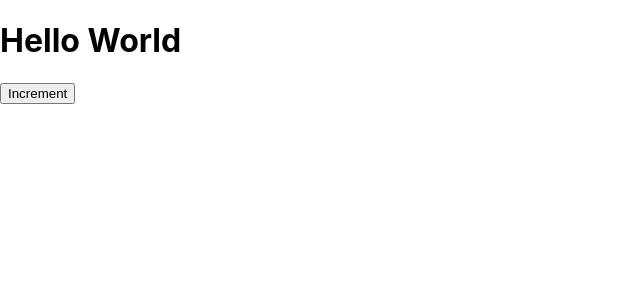
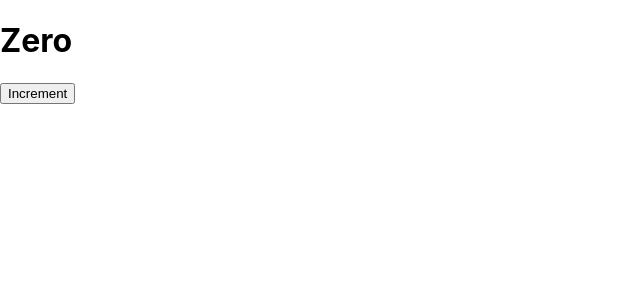
Before and after one commit to lgorniak/react-counter-class-typescript, a React (Create React App) app: page / in a window 1280 px wide. Shown: the top 300 px of the page, without its empty margins (0-640 px from the left). Built offline with nearby package versions, Linux system fonts and the light colour scheme.

Commit message:
adding embedding-expressions examle

```diff
--- a/src/components/counter.tsx
+++ b/src/components/counter.tsx
@@ -1,14 +1,23 @@
 import React, { Component } from "react";
 
 class Counter extends Component {
+	state = {
+		count: 0,
+	};
+
 	render() {
 		return (
 			<React.Fragment>
-				<h1>Hello World</h1>
+				<h1>{this.formatCount()}</h1>
 				<button>Increment</button>
 			</React.Fragment>
 		);
 	}
+
+	formatCount() {
+		const { count } = this.state;
+		return count === 0 ? "Zero" : count;
+	}
 }
 
 export default Counter;
```
